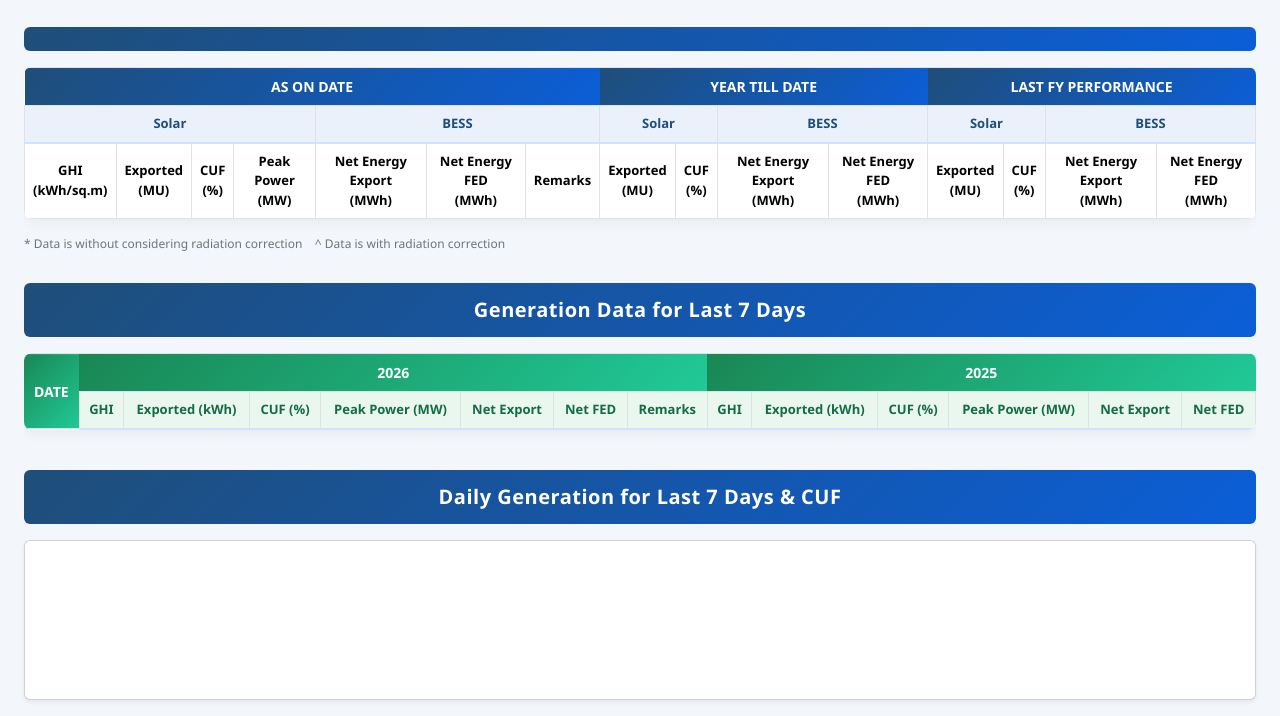
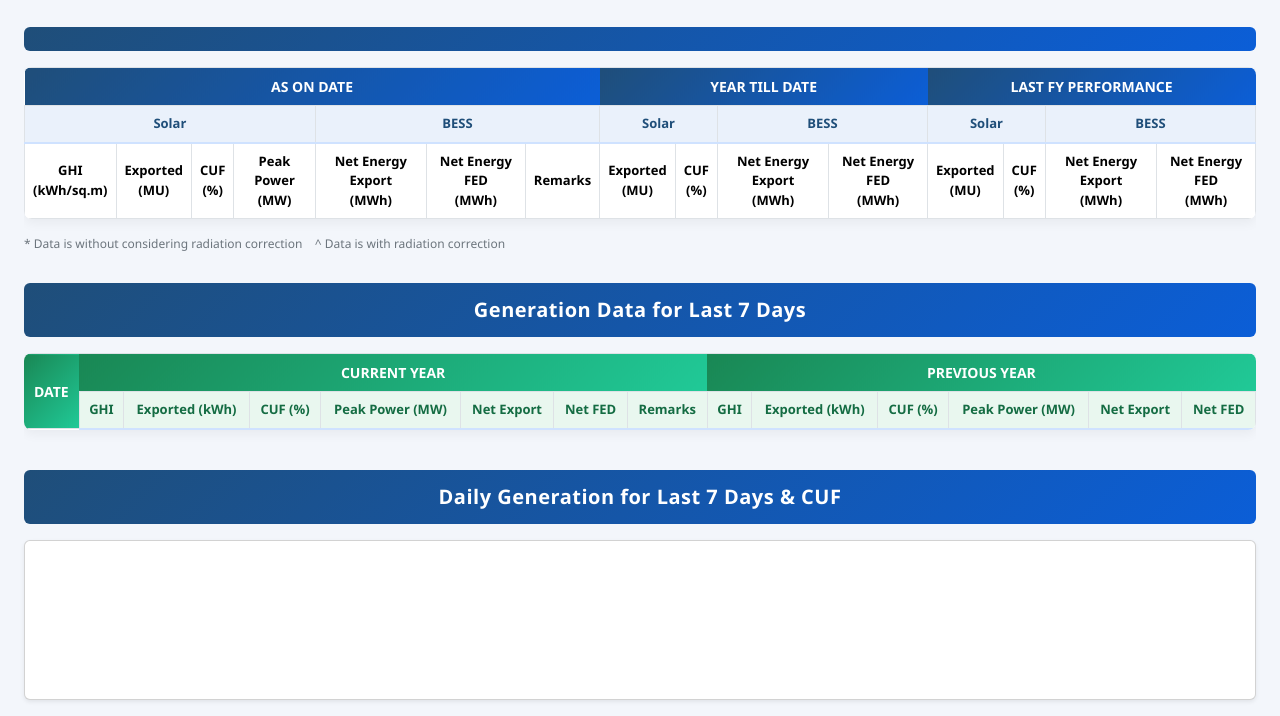
Before and after one commit to vansh-wiredsoft/seci-dps-dashboard, a website: page src/public/om_solar_bess.html in a window 1280 px wide. Shown: the part 132-848 px from the top of the page. Drawn offline with nearby package versions, Linux system fonts and the light colour scheme; no server answers; sample sign-in values are in the browser's storage.

Commit message:
SolarBESS donee

```diff
--- a/src/public/om_solar_bess.html
+++ b/src/public/om_solar_bess.html
@@ -266,8 +266,8 @@
           <thead>
             <tr>
               <th rowspan="2">Date</th>
-              <th colspan="7">2026</th>
-              <th colspan="6">2025</th>
+              <th colspan="7">Current Year</th>
+              <th colspan="6">Previous Year</th>
             </tr>
             <tr>
               <th>GHI</th>
```
Also changed, not shown: 3 other files.
